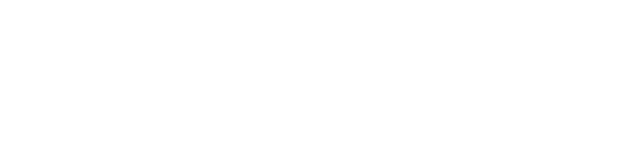
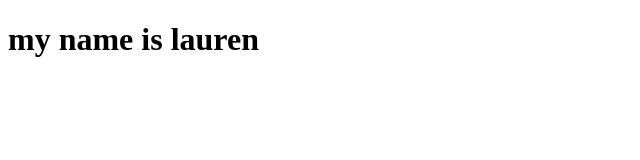
Before and after one commit to laurenmcatino/testing123, a plain HTML site: page index.html in a window 1280 px wide. Shown: the whole page, without its empty margins (0-640 px from the left). Drawn offline with Linux system fonts and the light colour scheme.

Commit message:
Update index.html

```diff
--- a/index.html
+++ b/index.html
@@ -7,6 +7,6 @@
     <title>Document</title>
 </head>
 <body>
-
+    <h1>my name is lauren</h1>
 </body>
 </html>
```
